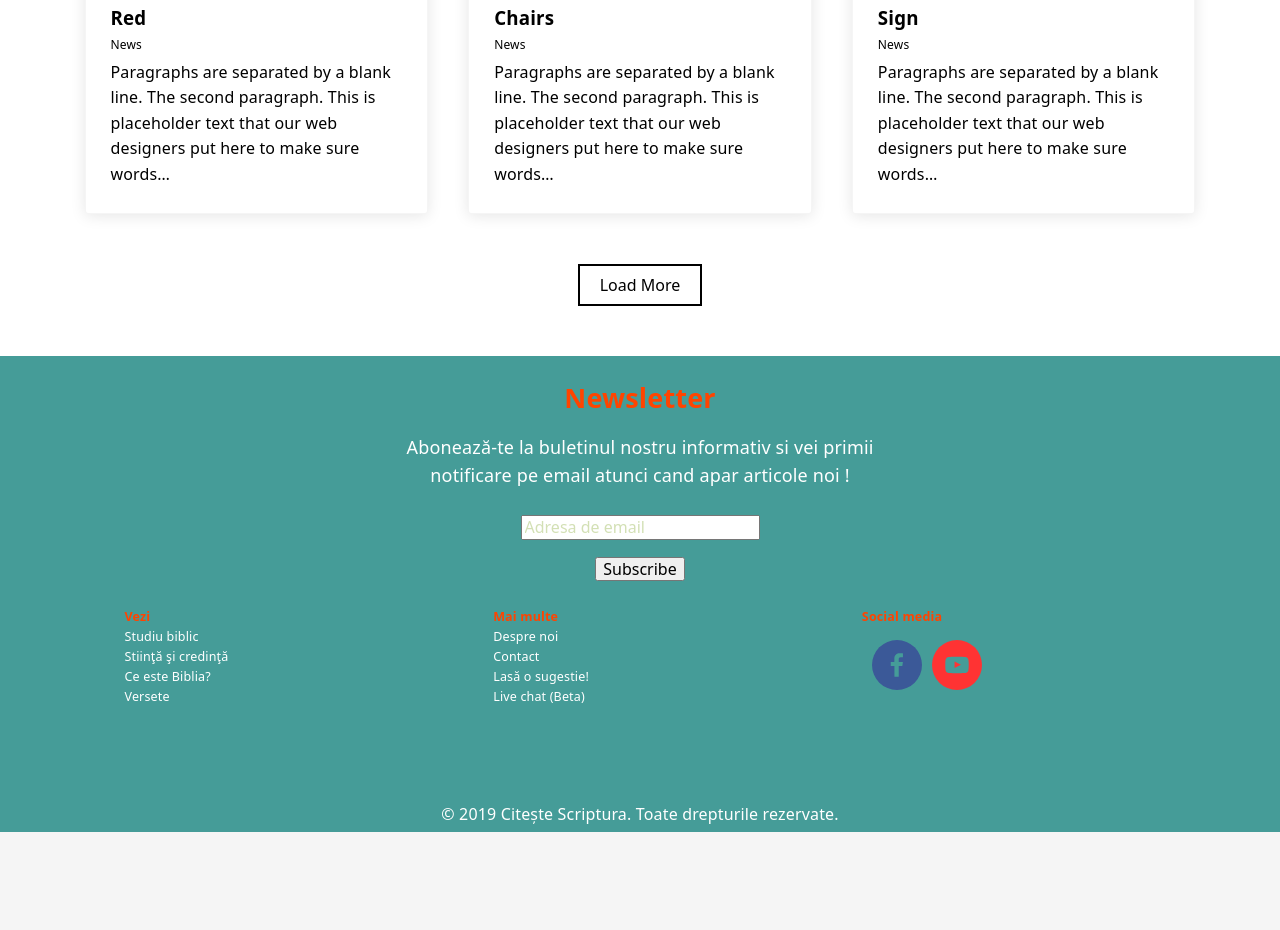
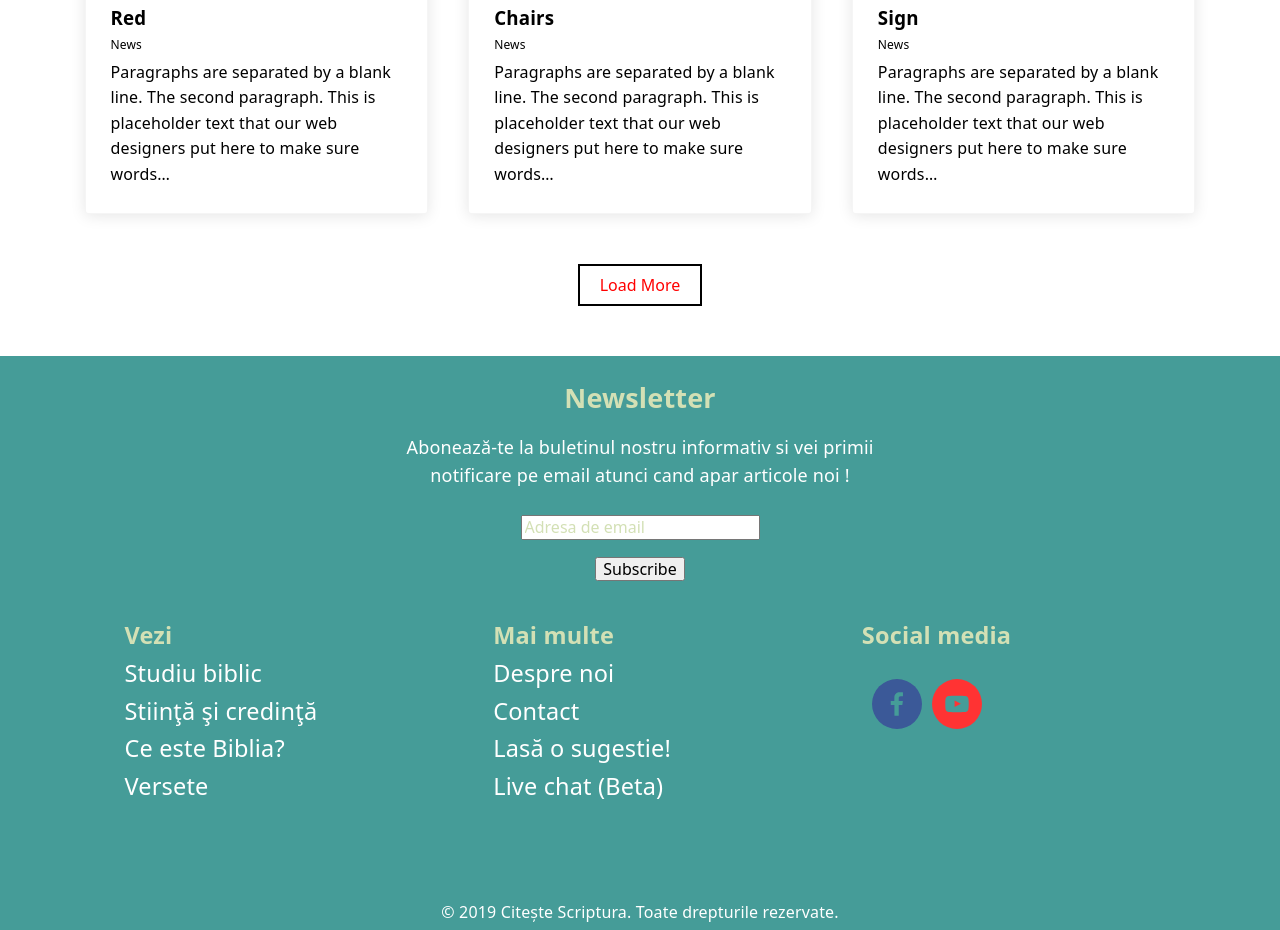
Before and after one commit to Antonoiu-Madalin/CitesteScriptura.ro, a Gatsby site: page / in a window 1280 px wide. Shown: the part 1422-2352 px from the top of the page. Before the commit the page ends 2254 px from the top, so only its background shows below. Built offline with nearby package versions, Linux system fonts and the light colour scheme; Gatsby itself is replaced by a stand-in of ours; some packages are replaced by stand-ins of ours.

Commit message:
footer css

```diff
--- a/src/components/Footer.css
+++ b/src/components/Footer.css
@@ -13,7 +13,7 @@
 }
 
 h2{
-  color: #FF4400;
+  color:  #d3e0b5;
 }
 
 
@@ -56,11 +56,11 @@
   }
 
   .Gallery--Item{
-    font-size: 1.25rem;
+    font-size: 2.35rem;
   }
 
   .footerColored{
-    color: #FF4400;
+    color: #d3e0b5;
 
   }
 
@@ -88,6 +88,7 @@
 
 #footerColumns{
   padding: 40px;
+  margin-top: 10px;
 }
 
 #footerColumnsBox1{
@@ -113,11 +114,10 @@
   padding-left: 8px;
 }
 
-.newsLetter{
-}
 
-.newsLetterButton{
-
+button{
+  color: red;
+  background-color: green;
 }
 
 #newsLetterTitle {
```
